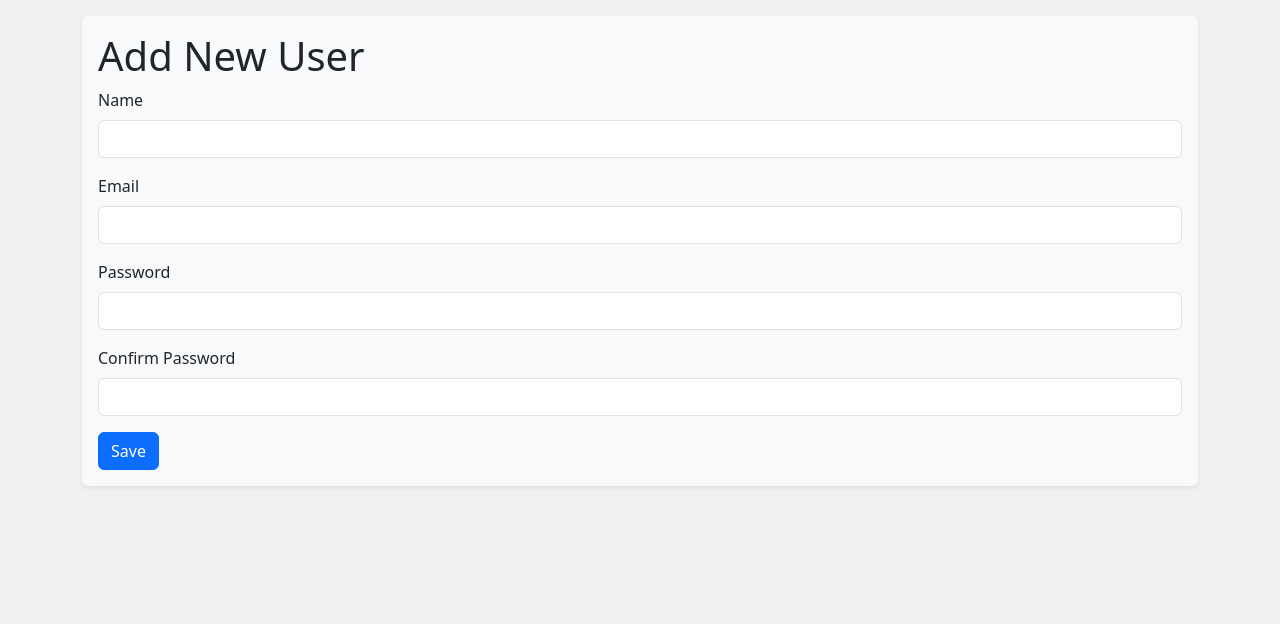
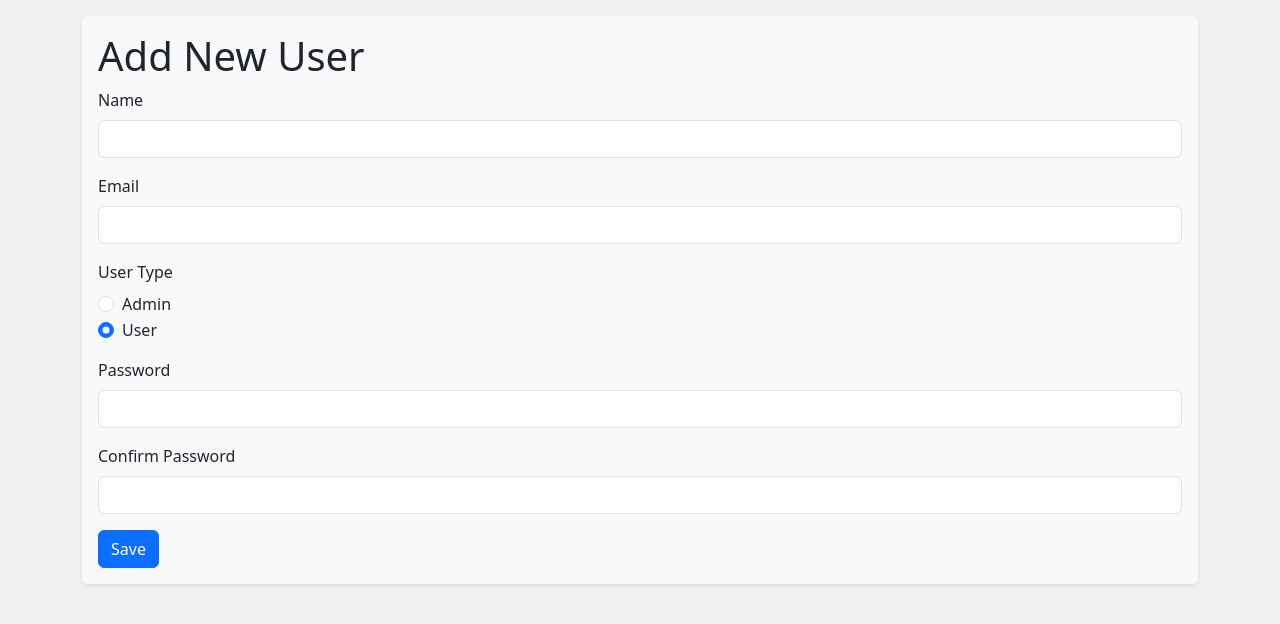
Before and after one commit to hungpb13/flask_blog, a Flask app: page /users/add in a window 1280 px wide. Shown: the part 56-680 px from the top of the page. Run offline with Flask 3, Linux system fonts and the light colour scheme; a user stored in the database is signed in.

Commit message:
Create Admin Role

```diff
--- a/app/__init__.py
+++ b/app/__init__.py
@@ -18,7 +18,7 @@ def create_app():
     # Flask Login
     login_manager = LoginManager()
     login_manager.init_app(app)
-    login_manager.login_view = "login"
+    login_manager.login_view = "main.login"
 
     from .models import User
     @login_manager.user_loader
--- a/app/forms.py
+++ b/app/forms.py
@@ -1,5 +1,5 @@
 from flask_wtf import FlaskForm
-from wtforms import StringField, SubmitField, PasswordField, BooleanField, ValidationError
+from wtforms import StringField, SubmitField, PasswordField, BooleanField, ValidationError, RadioField
 from wtforms.validators import DataRequired, EqualTo
 from wtforms.widgets import TextArea
 
@@ -9,6 +9,12 @@ class UserForm(FlaskForm):
     email = StringField("Email", validators=[DataRequired()])
     password = PasswordField("Password", validators=[DataRequired(), EqualTo("confirm_password", message="Passwords must match!")])
     confirm_password = PasswordField("Confirm Password", validators=[DataRequired()])
+    is_admin = RadioField(
+        "User Type",
+        choices=[('True', 'Admin'), ('False', 'User')],
+        default='False',
+        coerce=str
+    )
     submit = SubmitField("Save")
 
 
--- a/app/models.py
+++ b/app/models.py
@@ -10,8 +10,9 @@ class User(db.Model, UserMixin):
     email = db.Column(db.String(100), nullable=False, unique=True)
     created_at = db.Column(db.DateTime, default=datetime.now)
     password = db.Column(db.String(128), nullable=False)
+    is_admin = db.Column(db.Boolean, default=False)
     # List of Posts - One to Many
-    posts = db.relationship('Post', backref='author', lazy=True)
+    posts = db.relationship('Post', backref='author', lazy=True, cascade="all, delete-orphan")
 
     # @property
     # def password(self):
@@ -25,7 +26,7 @@ class User(db.Model, UserMixin):
         return check_password_hash(self.password, password)
 
     def __repr__(self):
-        return f"Name: {self.name} - Email: {self.email}"
+        return f"Name: {self.name} - Email: {self.email} - Admin: {self.is_admin}"
 
 # Create Post Model
 class Post(db.Model):
--- a/app/routes.py
+++ b/app/routes.py
@@ -1,6 +1,7 @@
 from flask import Blueprint, render_template, request, url_for, redirect, flash
 from werkzeug.security import generate_password_hash
 from flask_login import login_user, logout_user, login_required, current_user
+from functools import wraps
 from . import db
 from .models import User
 from .models import User, Post
@@ -13,6 +14,20 @@ main = Blueprint("main", __name__)
 def index():
     posts = Post.query.order_by(Post.created_at)
     return render_template("index.html", posts=posts)
+
+
+# Create admin_required Decorator
+def admin_required(f):
+    @wraps(f)
+    def decorated_function(*args, **kwargs):
+        if not current_user.is_authenticated:
+            flash("Please log in first.")
+            return redirect(url_for('main.login'))  # Adjust to your login route
+        if not current_user.is_admin:
+            flash("Admin access required.")
+            return redirect(url_for('main.login'))  # Redirect to home or safe route
+        return f(*args, **kwargs)
+    return decorated_function
 
 
 @main.route("/profile", methods=['GET', 'POST'])
@@ -40,6 +55,7 @@ def profile():
 # List Users
 @main.route("/users", methods=['GET'])
 @login_required
+@admin_required
 def users():
     users = User.query.order_by(User.created_at)
     return render_template("users.html", users=users)
@@ -48,6 +64,7 @@ def users():
 # Add New User
 @main.route("/users/add", methods=['GET', 'POST'])
 @login_required
+@admin_required
 def add_user():
     form = UserForm()
 
@@ -57,12 +74,13 @@ def add_user():
             name = form.name.data
             email = form.email.data
             password = form.password.data
+            is_admin = form.is_admin.data == "True"
 
             user = User.query.filter_by(email=email).first()
 
             if user is None:
                 password_hash = generate_password_hash(password)
-                user = User(name=name, email=email, password=password_hash)
+                user = User(name=name, email=email, is_admin=is_admin, password=password_hash)
 
                 db.session.add(user)
                 db.session.commit()
@@ -77,13 +95,16 @@ def add_user():
 # Update User
 @main.route("/users/<int:id>/update", methods=['GET', 'POST'])
 @login_required
+@admin_required
 def update_user(id):
     form = UserForm()
     user = User.query.get_or_404(id)
+    form.is_admin.data = str(user.is_admin)
 
     if request.method == "POST":
         user.name = request.form['name']
         user.email = request.form['email']
+        user.is_admin = request.form['is_admin'] == "True"
         try:
             db.session.commit()
             flash("Update user successfully!")
@@ -98,6 +119,7 @@ def update_user(id):
 # Delete User
 @main.route("/users/<int:id>/delete")
 @login_required
+@admin_required
 def delete_user(id):
     user = User.query.get_or_404(id)
 
@@ -151,7 +173,7 @@ def register():
 
             if user is None:
                 password_hash = generate_password_hash(password)
-                user = User(name=name, email=email, password=password_hash)
+                user = User(name=name, email=email, is_admin=False, password=password_hash)
 
                 db.session.add(user)
                 db.session.commit()
--- a/app/templates/add_user.html
+++ b/app/templates/add_user.html
@@ -24,6 +24,15 @@ get_flashed_messages() %}
       class="form-control", id="email") }}
     </div>
     <div class="mb-3">
+      {{ form.is_admin.label(class="form-label") }} {% for subfield in
+      form.is_admin %}
+      <div class="form-check">
+        {{ subfield(class="form-check-input") }} {{
+        subfield.label(class="form-check-label") }}
+      </div>
+      {% endfor %}
+    </div>
+    <div class="mb-3">
       {{ form.password.label(class="form-label", for="password")}} {{
       form.password( class="form-control", id="password") }}
     </div>
--- a/app/templates/header.html
+++ b/app/templates/header.html
@@ -19,10 +19,11 @@
           <li class="nav-item">
             <a class="nav-link" href="{{ url_for('main.profile') }}">Profile</a>
           </li>
+          {% if current_user.is_admin %}
           <li class="nav-item">
             <a class="nav-link" href="{{ url_for('main.users') }}">Users</a>
           </li>
-          {% endif %}
+          {% endif %} {% endif %}
         </ul>
         <form class="d-flex">
           {% if current_user.is_authenticated %}
--- a/app/templates/profile.html
+++ b/app/templates/profile.html
@@ -27,7 +27,7 @@ get_flashed_messages() %}
   </form>
 </div>
 
-{% if posts|length > 0 %}
+{% if posts %}
 <h1>Your Posts</h1>
 <div class="row">
   {% for post in posts %}
--- a/app/templates/users.html
+++ b/app/templates/users.html
@@ -24,6 +24,7 @@ get_flashed_messages() %}
         <th scope="col">#</th>
         <th scope="col">Name</th>
         <th scope="col">Email</th>
+        <th scope="col">Type</th>
         <th scope="col">Created At</th>
         <th scope="col">Actions</th>
       </tr>
@@ -34,6 +35,7 @@ get_flashed_messages() %}
         <th scope="row">{{ user.id }}</th>
         <td>{{ user.name }}</td>
         <td>{{ user.email }}</td>
+        <td>{{ 'Admin' if user.is_admin else 'User' }}</td>
         <td>{{ user.created_at.strftime('%H:%M:%S %d/%m/%Y') }}</td>
         <td>
           <a
--- a/run.py
+++ b/run.py
@@ -1,9 +1,28 @@
 from app import create_app, db
+from werkzeug.security import generate_password_hash
+from app.models import User
 
 app = create_app()
 
+def create_admin():
+    if not User.query.filter_by(name="admin").first():
+        admin = User(
+            name="admin",
+            email="admin@gmail.com",
+            password=generate_password_hash("admin"),
+            is_admin=True
+        )
+        db.session.add(admin)
+        db.session.commit()
+        print("Admin created.")
+    else:
+        print("Admin already exists.")
+
 with app.app_context():
     db.create_all()
+    create_admin()
+
+
 
 if __name__ == "__main__":
     app.run(debug=True)
```
Also changed, not shown: app/templates/update_user.html (+9 -0 lines), instance/database.db.
